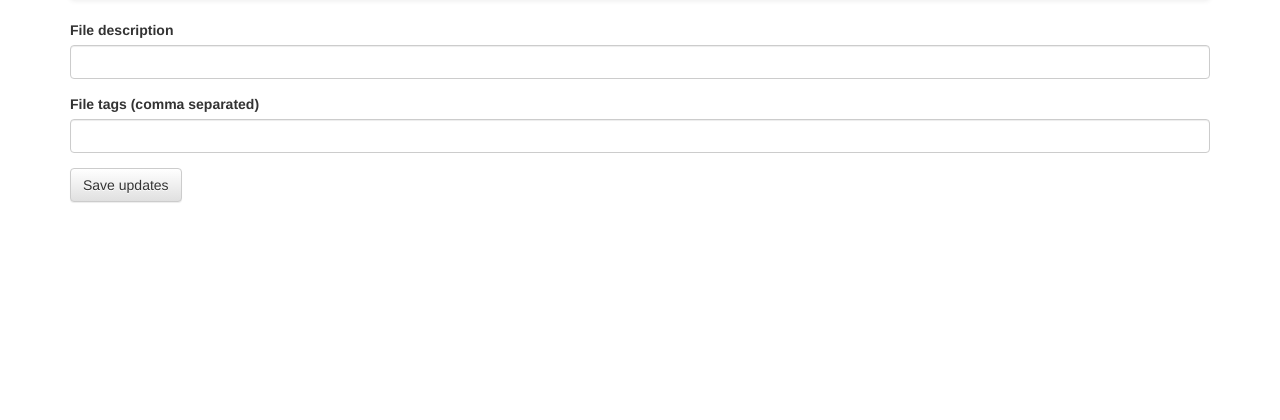
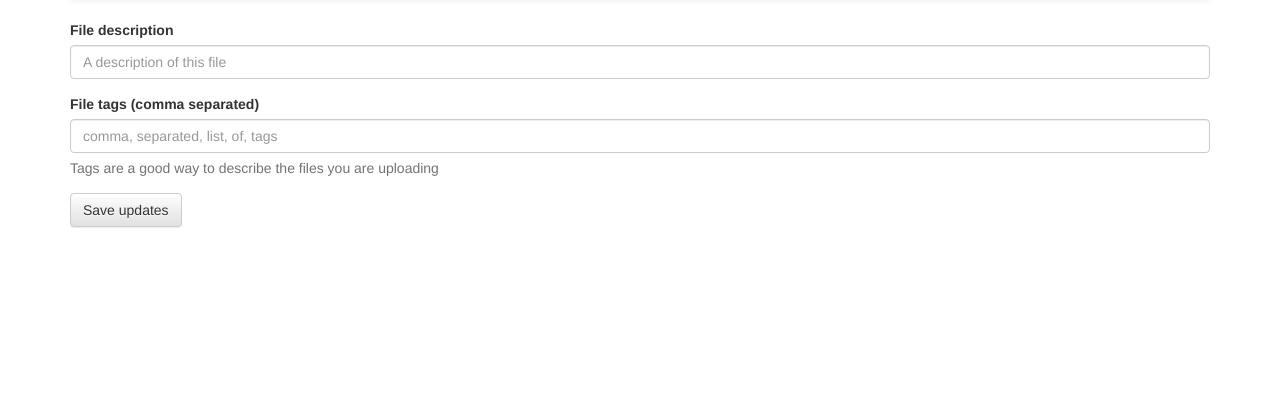
Before and after one commit to gedankenstuecke/oh_data_uploader, a Django app: template project_admin/templates/project_admin/config-file-settings.html in a window 1280 px wide. Shown: the part 72-492 px from the top of the page. Run offline with Django 3.2, Linux system fonts and the light colour scheme; the template is opened without the code that fills it, so the values that code supplies are empty; some libraries are stand-ins or nearby versions.

Commit message:
Add placeholders in config-file settings and config-general-settings page (#11)
* Placeholders added in config-file-settings and config-general-settings

* Resolved crash in config-file-settings

* Resolve project title

* Default added for project description

* Placeholder added and migrations done

```diff
--- a/oh_connection/templates/oh_connection/application.html
+++ b/oh_connection/templates/oh_connection/application.html
@@ -5,7 +5,7 @@
     <meta name="viewport" content="width=device-width, initial-scale=1">
 
     <!-- The above 3 meta tags *must* come first in the head; any other head content must come *after* these tags -->
-    <title>{{config.project_title}}</title>
+    <title>{{config.project_title |default:"My Open Humans Project" }}</title>
     <link href='https://fonts.googleapis.com/css?family=Open+Sans:400,300,700' rel='stylesheet' type='text/css'>
     <link href='https://fonts.googleapis.com/css?family=PT+Serif:400,700,400italic' rel='stylesheet' type='text/css'>
     <link href='https://netdna.bootstrapcdn.com/font-awesome/4.2.0/css/font-awesome.css' rel='stylesheet' type='text/css'>
--- a/oh_connection/templates/oh_connection/index.html
+++ b/oh_connection/templates/oh_connection/index.html
@@ -4,9 +4,9 @@
 
       <div class="jumbotron">
         <img alt="Brand" src="{% if config.logo_url %}{{config.logo_url}}{% else %}/static/default_logo.png{% endif %}" height="150px" align="left">
-        <h1>Welcome to {{config.project_title}}</h1>
+        <h1>Welcome to {{ config.project_title|default:"My Open Humans Project" }}</h1>
         <p>
-          {{config.project_description}}
+          {{config.project_description|default:"This template demonstrates how you can run your own Open Humans data upload project"}}
         </p>
       </div>
 
--- a/project_admin/templates/project_admin/config-file-settings.html
+++ b/project_admin/templates/project_admin/config-file-settings.html
@@ -6,10 +6,13 @@
 <form action="{% url 'project-admin:config-file-settings' %}" method="post">
   {% csrf_token %}
   <div class="form-group">
-    <label>File description</label> <input class="form-control" name="file_description" size=60 type="text" value="{{config.file_description}}">
+    <label>File description</label>
+    <input class="form-control" name="file_description" size=60 type="text" value="{{config.file_description}}" placeholder="A description of this file">
   </div>
   <div class="form-group">
-    <label>File tags (comma separated)</label> <input class="form-control" name="file_tags" type="text" size=60 value="{{tags}}">
+    <label>File tags (comma separated)</label>
+    <input class="form-control" name="file_tags" type="text" size=60 value="{{tags}}" placeholder="comma, separated, list, of, tags">
+    <p class="help-block">Tags are a good way to describe the files you are uploading</p>
   </div>
   <input type="submit" class="btn btn-default" value="Save updates">
 </form>
--- a/project_admin/templates/project_admin/config-general-settings.html
+++ b/project_admin/templates/project_admin/config-general-settings.html
@@ -6,10 +6,10 @@
 <form action="{% url 'project-admin:config-general-settings' %}" method="post">
   {% csrf_token %}
   <div class="form-group">
-    <label>Project title</label> <input class="form-control" name="project_title" type="text" size=60 value="{{config.project_title}}">
+    <label>Project title</label> <input class="form-control" name="project_title" type="text" size=60 value="{{config.project_title}}" placeholder="My Open Humans Project">
   </div>
   <div class="form-group">
-    <label>Project description</label> <input class="form-control" name="project_description" type="text" size=120 value="{{config.project_description}}">
+    <label>Project description</label> <input class="form-control" name="project_description" type="text" size=120 value="{{config.project_description}}" placeholder="This template demonstrates how you can run your own Open Humans data upload project">
   </div>
   <div class="form-group">
     <label>More info URL (optional)</label> <input class="form-control" name="more_info_url" type="text" size=60 value="{{config.more_info_url}}">
--- a/project_admin/views.py
+++ b/project_admin/views.py
@@ -105,7 +105,7 @@ def config_file_settings(request):
         project_config.save()
         return redirect('project-admin:home')
 
-    tags = ','.join(json.loads(project_config.file_tags))
+    tags = ','.join(json.loads(project_config.file_tags)) if project_config.file_tags else ''
     context = {"tags": tags}
     return render(request, 'project_admin/config-file-settings.html',
                   context=context)
```
Also changed, not shown: project_admin/models.py (+5 -7 lines), project_admin/migrations/0002_auto_20180222_1847.py (added).
